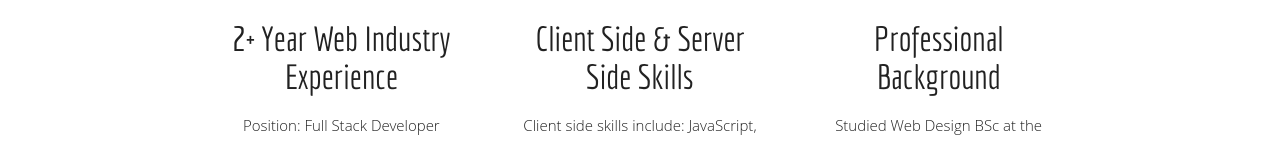
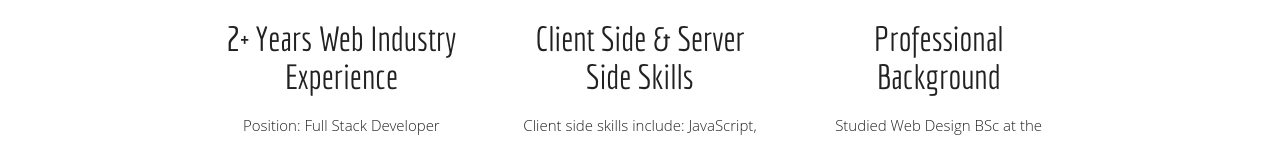
Before and after one commit to ReaIIyBigShrimp/reaiiybigshrimp.github.io, a website: page index.html in a window 1280 px wide. Shown: the part 560-705 px from the top of the page. Drawn offline with nearby package versions, Linux system fonts and the light colour scheme.

Commit message:
Typo fixed.

```diff
--- a/index.html
+++ b/index.html
@@ -99,7 +99,7 @@
                 <div class="col s12 m4">
                     <div class="icon-block">
                         <h2 class="center colour-4-text"><i class="material-icons">exposure_plus_1</i></h2>
-                        <h4 class="center">2+ Year Web Industry Experience</h4>
+                        <h4 class="center">2+ Years Web Industry Experience</h4>
                         <p class="center light">Position: Full Stack Developer Assistant</p>
                         <p class="center light">Workplace: Historical Archives of the European Union (Florence, Italy)</p>
                     </div>
```
